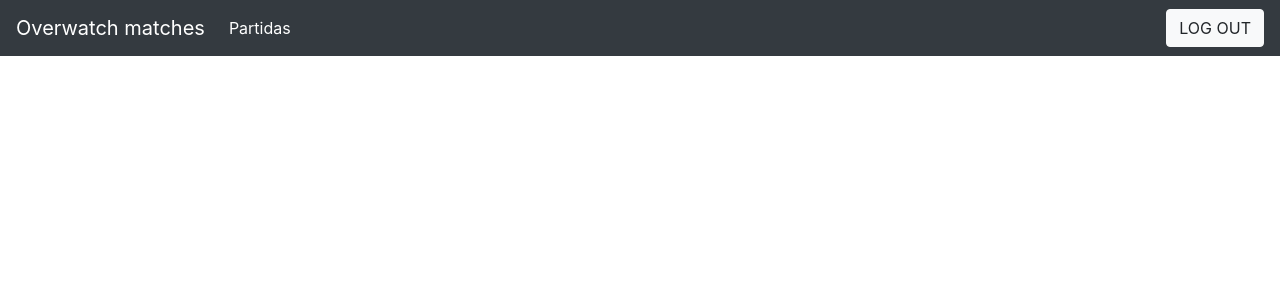
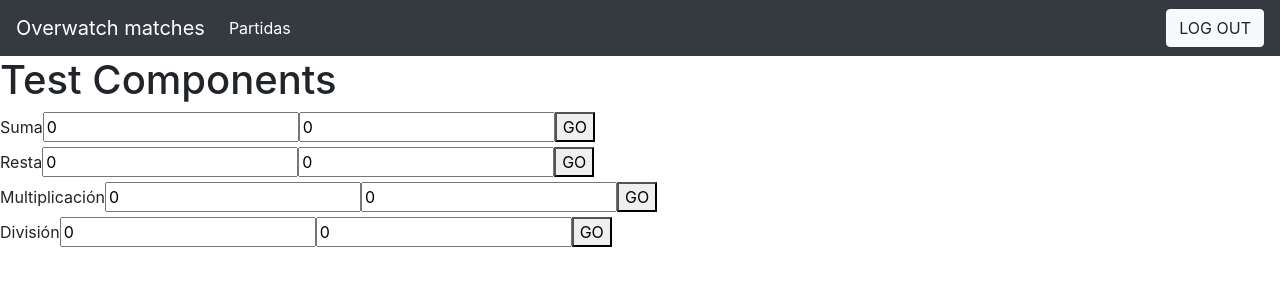
Before and after one commit to KevisLeL/overwatch_project, a React (Create React App) app: page /test in a window 1280 px wide. Shown: the top 300 px of the page. Built offline with nearby package versions, Linux system fonts and the light colour scheme.

Commit message:
Number operations

```diff
--- a/src/App.js
+++ b/src/App.js
@@ -7,6 +7,7 @@ import PartidasPage from './Pages/partidasPage';
 import MainNavbar from './Components/MainNavbar';
 import PartidasInfo from './Pages/PartidasInfo';
 import './App.css';
+import TestComponentsPage from "./Pages/TestComponentsPage";
 
 const App = (props) => {
 
@@ -20,6 +21,7 @@ const App = (props) => {
             <Route path="/partidas/:partidaId" exact
                    component={PartidasInfo}></Route>
             <Route path="/create-user" component={CreateUser}></Route>
+            <Route path="/test" component={TestComponentsPage}></Route>
           </Switch>
         </BrowserRouter>
       </React.Fragment>
--- /dev/null
+++ b/src/Components/test/NumberOperation.js
@@ -0,0 +1,40 @@
+import React from 'react';
+
+class NumberOperation extends React.Component {
+
+  state = {
+    number1: 0,
+    number2: 0,
+    result: null
+  };
+
+  operate = () => {
+    const result = this.props.operation(this.state.number1, this.state.number2);
+    console.log(result);
+    this.setState({result: result});
+  };
+
+  handleChangeNumber1 = event => {
+    this.setState({number1: +event.target.value});
+  };
+
+  handleChangeNumber2 = event => {
+    this.setState({number2: +event.target.value});
+  };
+
+  render() {
+    return <div>
+      <label>{this.props.label}</label>
+      <input type='number'
+             value={this.state.number1}
+             onChange={this.handleChangeNumber1}/>
+      <input type='number'
+             value={this.state.number2}
+             onChange={this.handleChangeNumber2}/>
+      <button onClick={this.operate}>GO</button>
+      <div>{this.state.result}</div>
+    </div>
+  }
+};
+
+export default NumberOperation;
--- /dev/null
+++ b/src/Pages/TestComponentsPage.js
@@ -0,0 +1,22 @@
+import React from "react";
+import NumberOperation from "../Components/test/NumberOperation";
+
+class TestComponentsPage extends React.Component {
+
+  sum = (n1, n2) => n1 + n2;
+  subtraction = (n1, n2) => n1 - n2;
+  multiplication = (n1, n2) => n1 * n2;
+  division = (n1, n2) => n1 / n2;
+
+  render() {
+    return <React.Fragment>
+      <h1>Test Components</h1>
+      <NumberOperation label={'Suma'} operation={this.sum}/>
+      <NumberOperation label={'Resta'} operation={this.subtraction}/>
+      <NumberOperation label={'Multiplicación'} operation={this.multiplication}/>
+      <NumberOperation label={'División'} operation={this.division}/>
+    </React.Fragment>;
+  }
+}
+
+export default TestComponentsPage;
```
